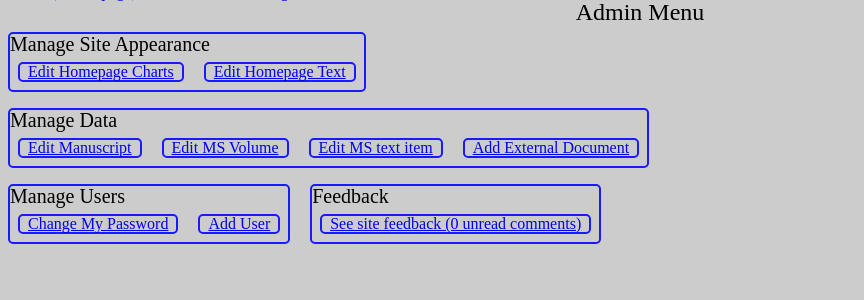
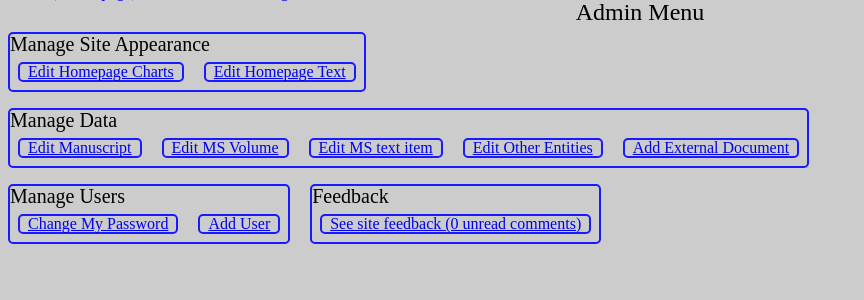
Before and after one commit to jtshed2016/armarium_public, a Flask app: page /admin in a window 1280 px wide. Shown: the part 16-316 px from the top of the page, without its empty margins (0-864 px from the left). Run offline with Flask 2, Linux system fonts and the light colour scheme; the visitor is signed in with stand-in values (Sample User, id 1); data that the repository does not hold is empty.

Commit message:
Finished implementing entity update menus, minus delete capability

```diff
--- a/app/static/admin.css
+++ b/app/static/admin.css
@@ -101,6 +101,10 @@ table, th, td {
 	border-color: #9999ff;
 	border-collapse: collapse;
 	padding: 3px;
+}
+
+th {
+	font-weight: bold;
 }
 
 .content {
--- a/app/templates/adminmenu.html
+++ b/app/templates/adminmenu.html
@@ -21,6 +21,9 @@
 		</div>
 		<div class="content">
 			<a href="{{ url_for('edit_contents') }}" >Edit MS text item</a>
+		</div>
+		<div class="content">
+			<a href="{{ url_for('pick_edit_table') }}" >Edit Other Entities</a>
 		</div>
 		<div class="content">
 			<a href="{{ url_for('add_ex_doc') }}">Add External Document</a>
--- a/app/views.py
+++ b/app/views.py
@@ -468,6 +468,48 @@ def send_json():
 
 	return jsonify(result_dict)
 
+@app.route('/entity_edit_select', methods = ['GET'])
+def pick_edit_table():
+	if 'username' not in session:
+		return redirect(url_for('login_user', next='/entity_edit_select'))
+
+	headline = 'Select Entity Type to Edit'
+
+	return render_template('entitymenu.html', headline=headline)
+
+@app.route('/entitymenu', methods=['GET'])
+def pick_entity_to_edit():
+	if 'username' not in session:
+		return redirect(url_for('login_user', next='/entity_edit_select'))
+
+	entitytype = request.args.get('entity')
+
+	if entitytype == 'title':
+		entityarray = models.title.query.order_by(models.title.ms_id).all()
+
+	elif entitytype == 'watermark':
+		entityarray = models.watermark.query.order_by(models.watermark.id).all()
+
+	elif entitytype == 'language':
+		entityarray = models.language.query.order_by(models.language.id).all()
+
+	elif entitytype == 'line':
+		entityarray = models.lines.query.order_by(models.lines.id).all()
+
+	elif entitytype == 'script':
+		entityarray = models.script.query.order_by(models.script.id).all()
+
+	elif entitytype == 'ruling':
+		entityarray = models.ruling.query.order_by(models.ruling.id).all()
+
+	elif entitytype == 'place':
+		entityarray = models.place.query.order_by(models.place.id).all()
+
+	elif entitytype == 'subject':
+		entityarray = models.subject.query.order_by(models.subject.id).all()
+
+	return render_template('specific_entity_menu.html', pagetitle='Edit ' + entitytype, entityarray=entityarray, entitytype=entitytype)
+
 @app.route('/edit_entity', methods=['GET', 'POST'])
 def edit_entity():
 	if 'username' not in session:
@@ -614,7 +656,7 @@ def create_entity():
 			entitytype = 'subject'
 			createForm = SubjectForm()
 
-		return render_template('entity_edit.html', entitytype = entitytype, createForm = createForm, dbid = dbid)
+		return render_template('entity_create.html', entitytype = entitytype, createForm = createForm, dbid = dbid)
 
 	else:
 		entitytype = request.args.get('entity')
@@ -688,6 +730,7 @@ def create_entity():
 
 @app.route('/delete_entity', methods=['DELETE'])
 def delete_entity():
+	#not yet implemented
 	if 'username' not in session:
 		abort(401)
 	valuemap = {'manuscript': models.manuscript, 'volume': models.volume, 'content_item': models.content_item,
```
Also changed, not shown: app.db.
